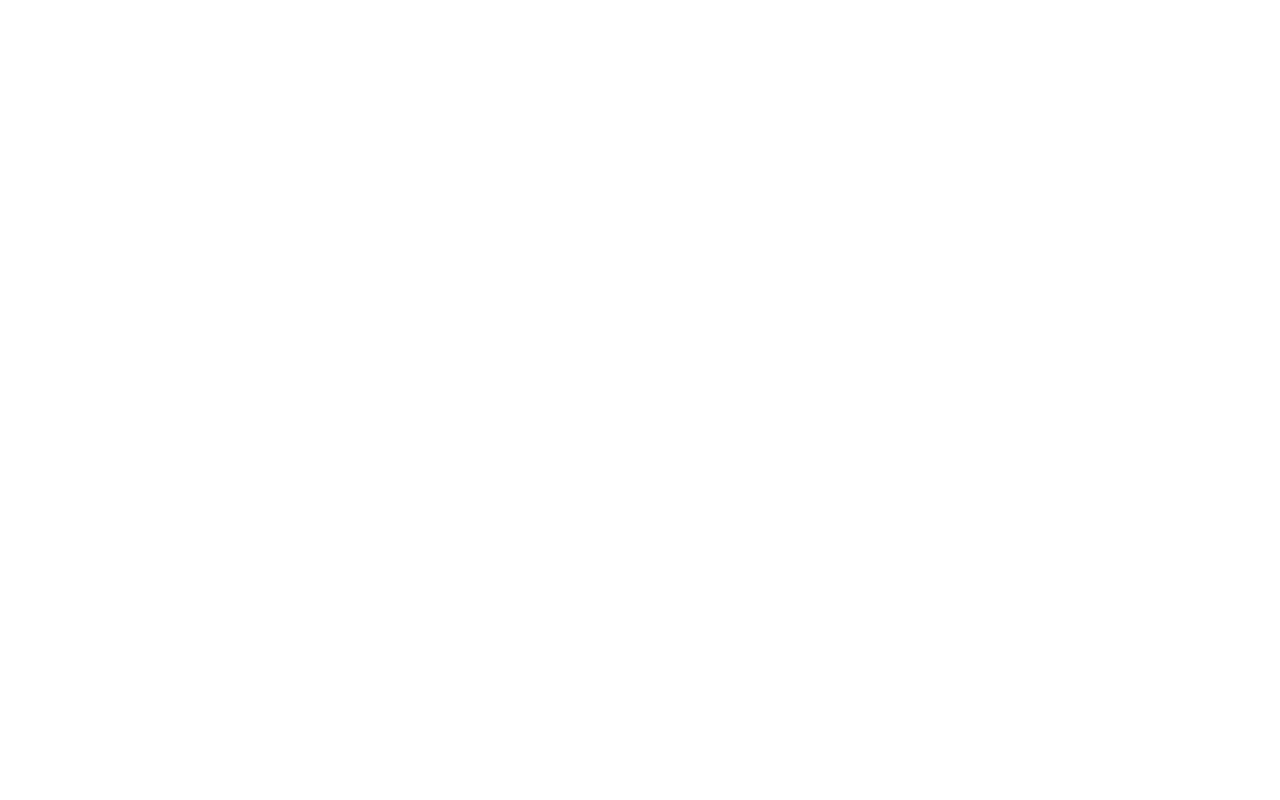
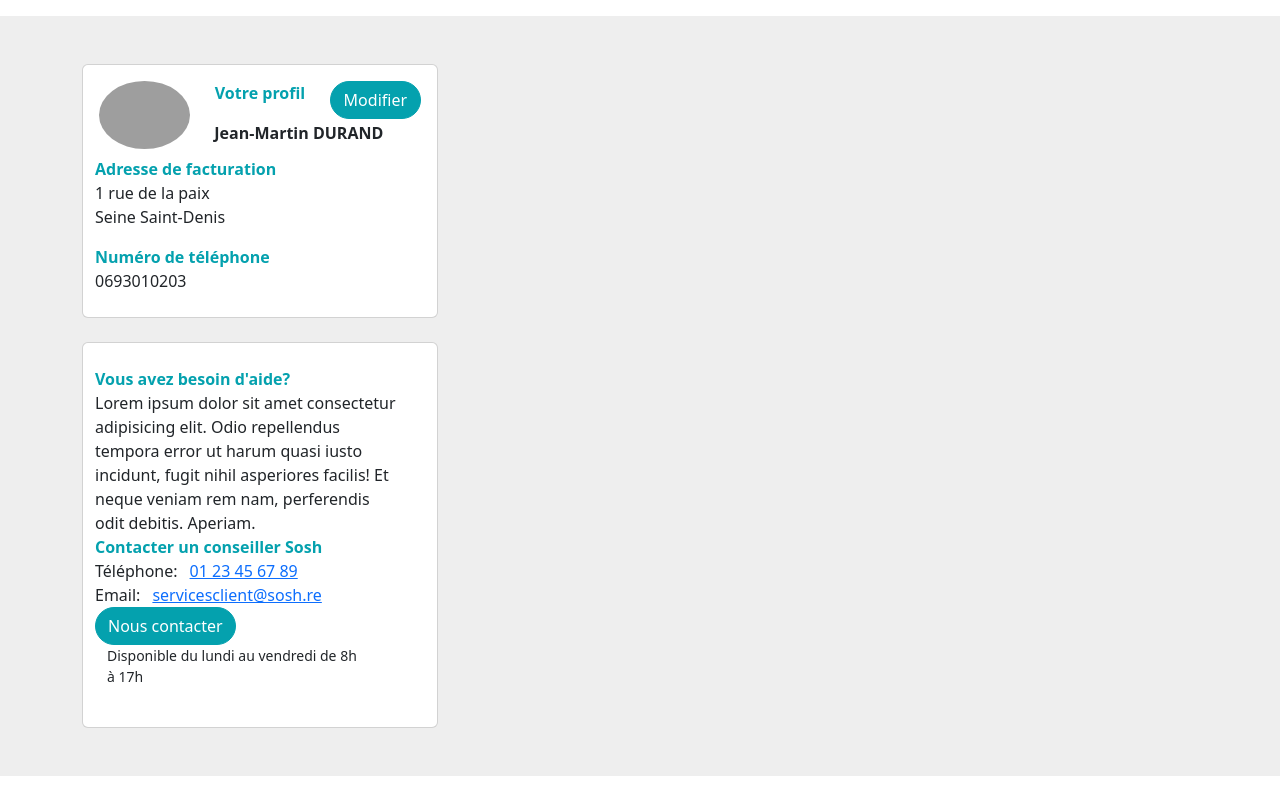
Before and after one commit to emmat974/front-ifr-sosh, a plain HTML site: page index.html in a window 1280 px wide. Drawn offline with nearby package versions, Linux system fonts and the light colour scheme; grey boxes are pictures that could not be loaded.

Commit message:
Ajout du sidenav du profil

```diff
--- /dev/null
+++ b/css/style.css
@@ -0,0 +1,26 @@
+.btn {
+    /* padding: 10px 50px; */
+    border-radius: 30px;
+}
+
+.btn-primary {
+    color: white;
+    background: #04A1AE !important;
+    border-color: #04A1AE !important;
+}
+
+
+.btn-primary:hover {
+    background: #03737d !important;
+    border-color: #03737d !important;
+}
+
+.btn-primary:active {
+    background: #02555c !important;
+    border-color: #02555c !important;
+}
+
+.title {
+    color: #04A1AE !important;
+    font-weight: 700;
+}
--- /dev/null
+++ b/html/sidenav-profile.html
@@ -0,0 +1,85 @@
+<section style="background-color: #eee;">
+    <div class="container py-5">
+        <div class="row">
+            <div class="col-lg-4">
+                <div class="card mb-4">
+                    <div class="card-body text-center">
+                        <div class="row">
+                            <div class="col-lg-4">
+                                <img src="https://mdbcdn.b-cdn.net/img/Photos/new-templates/bootstrap-chat/ava3.webp"
+                                    alt="avatar" class="rounded-circle img-fluid" style="width: 150px;">
+                            </div>
+                            <div class="col-lg-8">
+                                <div class="row">
+                                    <div class="col-6 title">
+                                        <p>Votre profil</p>
+                                    </div>
+                                    <div class="col-6">
+                                        <button class="btn btn-primary w-100">Modifier</button>
+                                    </div>
+                                </div>
+                                <div class="row float-start">
+                                    <strong>Jean-Martin DURAND</strong>
+                                </div>
+                            </div>
+                        </div>
+                        <div class="row p-2">
+                            <div class="row title">
+                                Adresse de facturation
+                            </div>
+                            <div class="row">
+                                1 rue de la paix
+                            </div>
+                            <div class="row">
+                                Seine Saint-Denis
+                            </div>
+                        </div>
+                        <div class="row p-2">
+                            <div class="row title">
+                                Numéro de téléphone
+                            </div>
+                            <div class="row">
+                                0693010203
+                            </div>
+                        </div>
+                    </div>
+                </div>
+                <div class="card mb-4 mb-lg-0">
+                    <div class="card-body p-4">
+                        <div class="row">
+                            <div class="row title">
+                                Vous avez besoin d'aide?
+                            </div>
+                            <div class="row">
+                                Lorem ipsum dolor sit amet consectetur adipisicing elit. Odio repellendus tempora error
+                                ut harum quasi iusto incidunt, fugit nihil asperiores facilis! Et neque veniam rem nam,
+                                perferendis odit debitis. Aperiam.
+                            </div>
+                            <div class="row title">
+                                Contacter un conseiller Sosh
+                            </div>
+                            <div class="row">
+                                <div class="col-auto p-0">
+                                    Téléphone:
+                                </div>
+                                <div class="col">
+                                    <a href="tel:0123456789">01 23 45 67 89</a>
+                                </div>
+                            </div>
+                            <div class="row">
+                                <div class="col-auto p-0">Email:</div>
+                                <div class="col">
+                                    <a href="mailto:servicesclient@sosh.re">servicesclient@sosh.re</a>
+                                </div>
+                                <div class="row">
+                                    <button class="btn btn-primary col-auto">Nous contacter</button>
+                                </div>
+                                <div class="row">
+                                    <p class="font-weight-light small">Disponible du lundi au vendredi de 8h à 17h</p>
+                                </div>
+                            </div>
+                        </div>
+                    </div>
+                </div>
+            </div>
+</section>
--- a/index.html
+++ b/index.html
@@ -6,12 +6,16 @@
     <title>Accueil Client</title>
     <link href="https://cdn.jsdelivr.net/npm/bootstrap@5.3.0/dist/css/bootstrap.min.css" rel="stylesheet"
         integrity="sha384-9ndCyUaIbzAi2FUVXJi0CjmCapSmO7SnpJef0486qhLnuZ2cdeRhO02iuK6FUUVM" crossorigin="anonymous">
+    <link rel="stylesheet" type="text/css" href="css/style.css">
     <script src="https://cdn.jsdelivr.net/npm/bootstrap@5.3.0/dist/js/bootstrap.bundle.min.js"
         integrity="sha384-geWF76RCwLtnZ8qwWowPQNguL3RmwHVBC9FhGdlKrxdiJJigb/j/68SIy3Te4Bkz"
         crossorigin="anonymous"></script>
     <script src="index.js"></script>
 </head>
 <body>
-
+<navbar></navbar>
+<menu></menu>
+<sidenav></sidenav>
+<sidenav></sidenav>
 </body>
 </html>
--- a/index.js
+++ b/index.js
@@ -0,0 +1,27 @@
+window.addEventListener("load", async () => {
+    init();
+});
+
+let horaireData = {};
+
+/**
+ *
+ * @apiName init
+ *
+ * @apiDescription Initialize the different elements of the page
+ *
+ *
+ */
+async function init() {
+    gotElement("html/sidenav-profile.html","sidenav")
+
+    console.log("Elements initialisés");
+}
+
+const gotElement = (html, element) => {
+    fetch(html)
+    .then(response => response.text())
+    .then(text => {
+      document.querySelector(element).innerHTML = text;
+    })
+}
```
